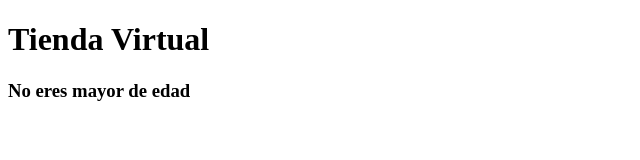
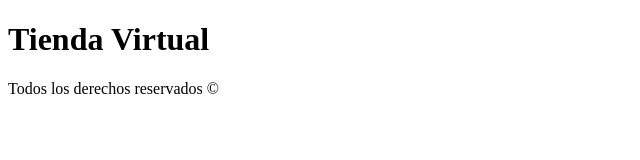
Before and after one commit to FranMolleda/Basicos-React, a React (Create React App) app: page / in a window 1280 px wide. Shown: the top 160 px of the page, without its empty margins (0-640 px from the left). Built offline with nearby package versions, Linux system fonts and the light colour scheme.

Commit message:
Componente_2

```diff
--- a/src/App.js
+++ b/src/App.js
@@ -1,11 +1,13 @@
-import React from "react";
+import React, { Fragment } from "react";
 import Header from "./components/Header";
+import Footer from "./components/Footer";
 
 function App() {
   return (
-    <div className="App">
+    <Fragment>
       <Header />
-    </div>
+      <Footer />
+    </Fragment>
   );
 }
 
--- /dev/null
+++ b/src/components/Footer.js
@@ -0,0 +1,25 @@
+import React from "react";
+//imr = import React from 'react';
+
+// sfc  = const  = () => {
+//     return (  );
+// }
+
+// export default ;
+
+// const Footer = () => {
+//   return (
+//     <footer>
+//       <p>Todos los derechos reservados &copy; </p>
+//     </footer>
+//   );
+// };
+
+//En function expresion, si no tenemos código js, sino que solo es un return podemos hacerlo de la siguiente manera:
+const Footer = () => (
+  <footer>
+    <p>Todos los derechos reservados &copy; </p>
+  </footer>
+);
+
+export default Footer;
--- a/src/components/Header.js
+++ b/src/components/Header.js
@@ -1,23 +1,7 @@
 import React from "react";
 
 function Header() {
-  const edad = 16;
-
-  let mensaje;
-
-  //If se puede poner fuera de un return, no dentro. Para un condicional dentro de un return debemos usar un ternario
-  if (edad >= 18) {
-    mensaje = "Eres mayor de edad";
-  } else {
-    mensaje = "No eres mayor de edad";
-  }
-
-  return (
-    <>
-      <h1>Tienda Virtual </h1>
-      <h3>{mensaje}</h3>
-    </>
-  );
+  return <h1>Tienda Virtual </h1>;
 }
 
 export default Header;
```
